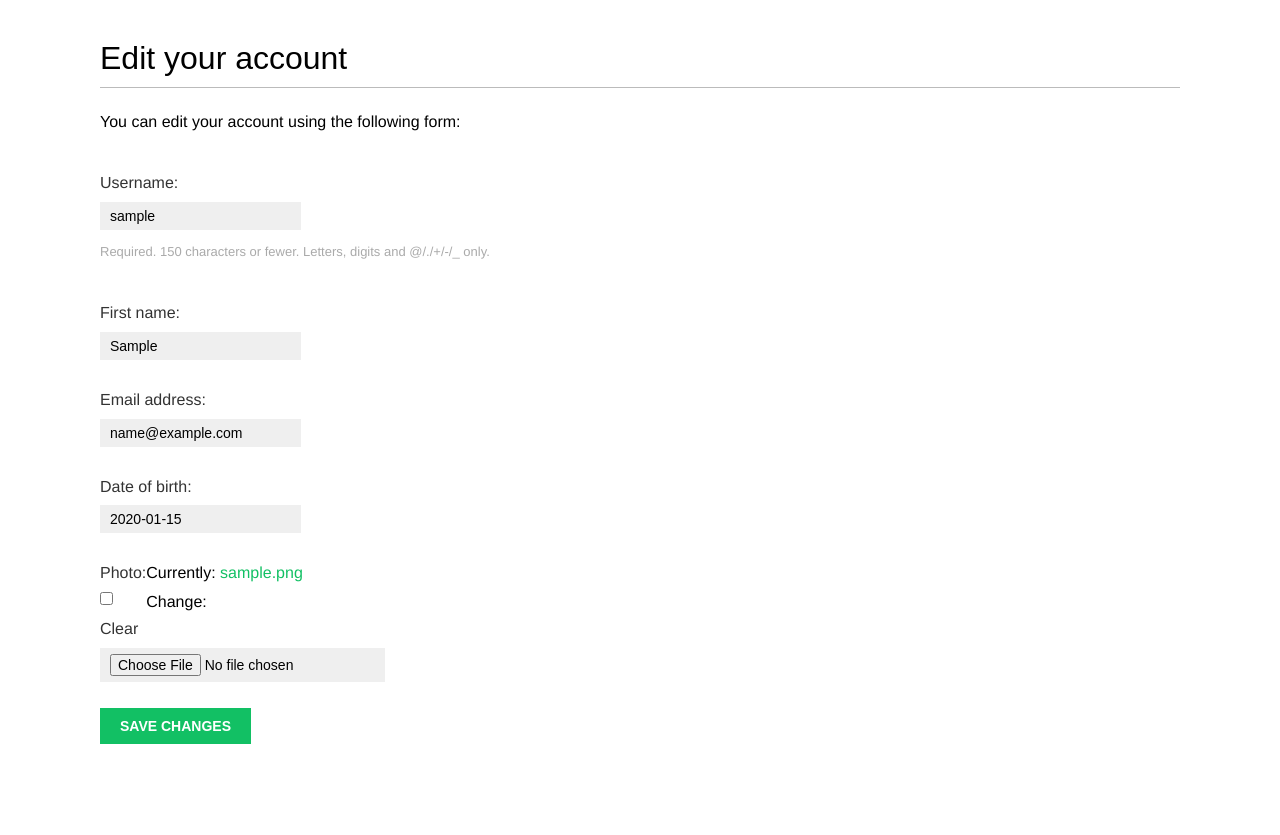
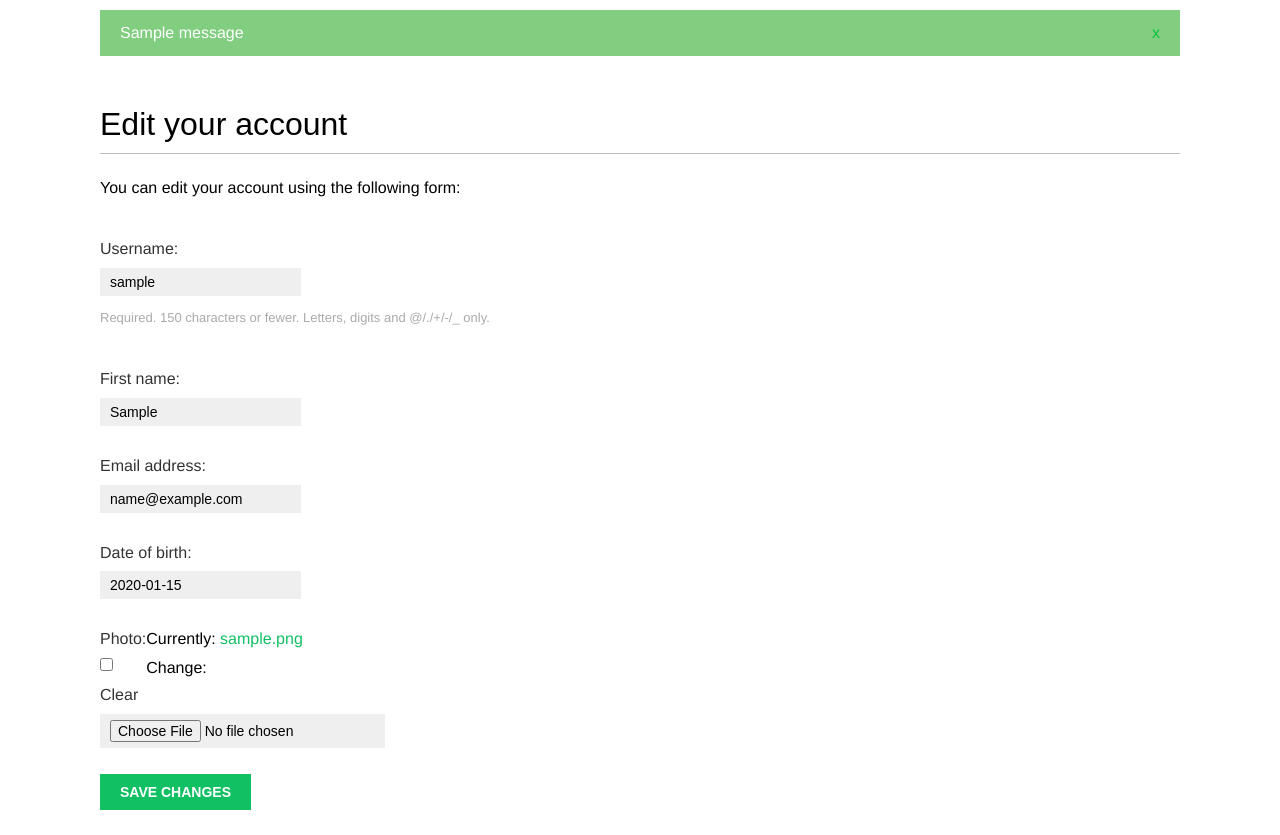
Before and after one commit to marik177/-django_social_bookmark, a Django app: page /account/edit/ in a window 1280 px wide. Shown: the part 48-883 px from the top of the page. Before the commit the page ends 792 px from the top, so only its background shows below. Run offline with Django 4.2, Linux system fonts and the light colour scheme; a user stored in the database is signed in; tables that the repository leaves empty hold one stand-in row (values such as "Sample post"); one stand-in notice (Sample message) is shown; some web fonts are replaced.

Commit message:
added handle messages.errors

```diff
--- a/account/templates/base.html
+++ b/account/templates/base.html
@@ -30,6 +30,18 @@
     {% endif %}
   </span>
   </div>
+
+  {% if messages %}
+    <ul class="messages">
+    {% for message in messages %}
+    <li
+        {% if message.tags %} class="{{ message.tags }}"{% endif %}>{{ message|safe }}
+      <a href="" class="close">x</a>
+    </li>
+    {% endfor %}
+  </ul>
+{% endif %}
+
   <div id="content">
     {% block content %}
     {% endblock %}
--- a/account/views.py
+++ b/account/views.py
@@ -1,3 +1,4 @@
+from django.contrib import messages
 from django.shortcuts import render
 from django.contrib.auth import authenticate, login
 from django.http import HttpResponse
@@ -67,6 +68,10 @@ def edit(request):
         if user_form.is_valid() and profile_form.is_valid():
             user_form.save()
             profile_form.save()
+            messages.success(request, 'Profile '
+                                      'updated successfully.')
+        else:
+            messages.error(request, 'Error updating your profile')
     else:
         user_form = UserEditForm(instance=request.user)
         profile_form = ProfileEditForm(instance=request.user.profile)
```
